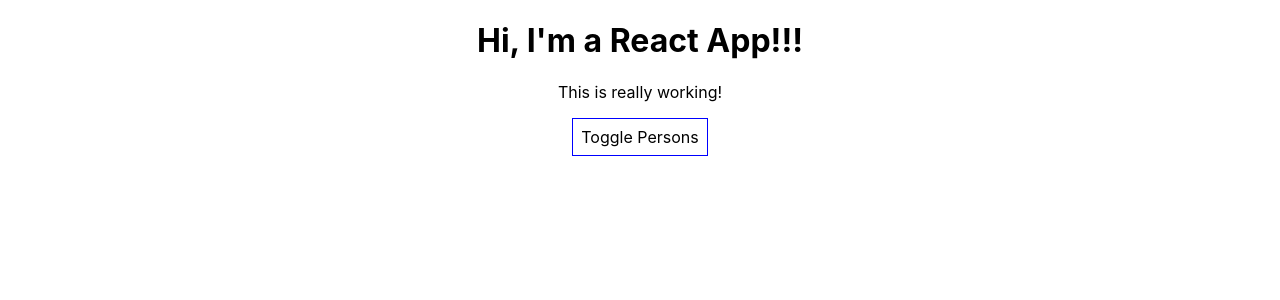
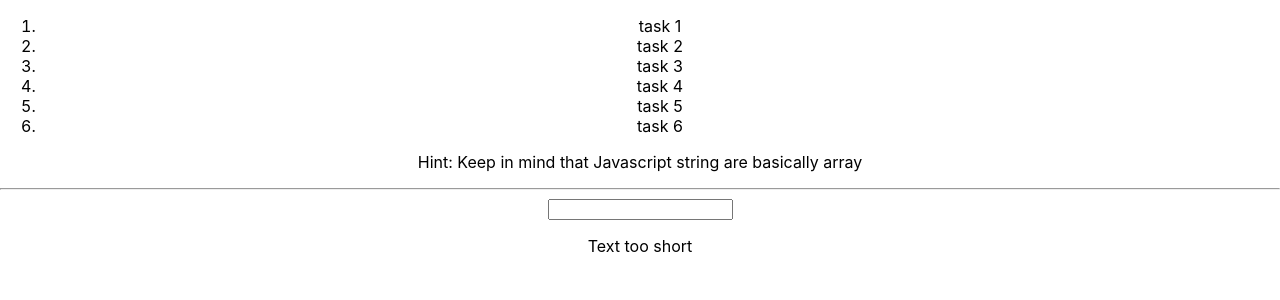
Before and after one commit to shakhzodbek1997/react-app-udemy, a React (Create React App) app: page / in a window 1280 px wide. Shown: the top 300 px of the page. Built offline with nearby package versions, Linux system fonts and the light colour scheme.

Commit message:
good solution for question number 3 assignment

```diff
--- a/src/App.js
+++ b/src/App.js
@@ -1,6 +1,7 @@
 import React, {Component} from "react";
 import './App.css';
 import Person from "./Person/Person";
+import AppA2 from "./Assignment 2 Lists & conditionals/App-a2";
 
 class app extends Component {
     state = {
@@ -71,7 +72,9 @@ class app extends Component {
         }
 
         return (
-            <div className="App">
+
+            <AppA2/>
+            /*<div className="App">
                 <h1>Hi, I'm a React App!!!</h1>
                 <p>This is really working!</p>
                 <button
@@ -79,7 +82,7 @@ class app extends Component {
                     onClick={() => this.togglePersonsHandler()}> Toggle Persons
                 </button>
                 {persons}
-            </div>
+            </div>*/
         );
         /*return  React.createElement('div', {className: 'App'},React.createElement('h1', null, "Does this work now?"));*/
 
--- /dev/null
+++ b/src/Assignment 2 Lists & conditionals/App-a2.js
@@ -0,0 +1,39 @@
+import React, {Component} from 'react';
+import Validation from "./Validation/Validation";
+
+class AppA2 extends Component {
+
+    state = {
+        userInput: ''
+    };
+
+    inputChangeHandler = (event) => {
+        this.setState({userInput: event.target.value});
+    };
+
+
+    render() {
+        return (
+            <div className="App">
+                <ol>
+                    <li>task 1</li>
+                    <li>task 2</li>
+                    <li>task 3</li>
+                    <li>task 4</li>
+                    <li>task 5</li>
+                    <li>task 6</li>
+                </ol>
+                <p>Hint: Keep in mind that Javascript string are basically array</p>
+                <hr/>
+                <input
+                    type="text"
+                    onChange={this.inputChangeHandler}
+                    value={this.state.userInput}/>
+                <p>{this.state.userInput}</p>
+                <Validation inputLength={this.state.userInput.length}/>
+            </div>
+        );
+    }
+}
+
+export default AppA2;
--- /dev/null
+++ b/src/Assignment 2 Lists & conditionals/Validation/Validation.js
@@ -0,0 +1,16 @@
+import React from "react";
+
+const  validation = (props) => {
+    let validationMessage = 'Text long enough';
+
+    if (props.inputLength <= 5){
+        validationMessage = 'Text too short';
+    }
+    return(
+        <div>
+           <p>{validationMessage}</p>
+        </div>
+    );
+}
+;
+export default validation
```
